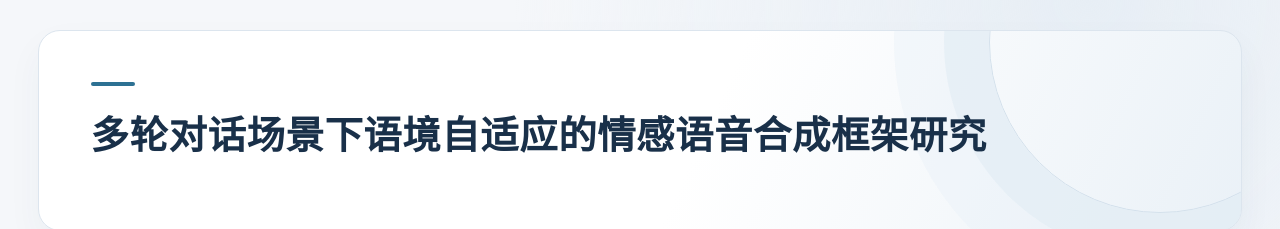
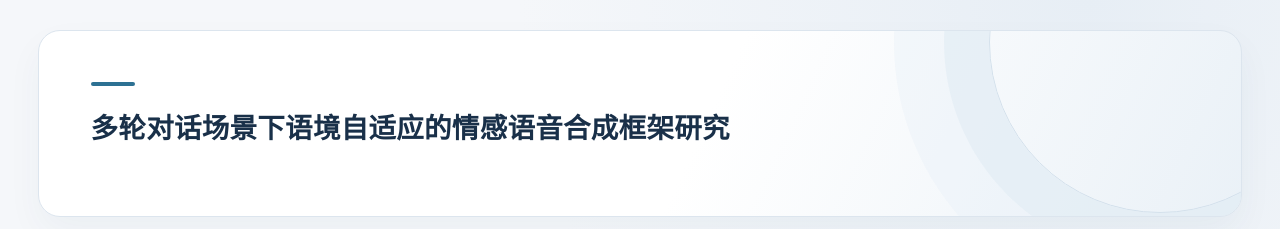
Before and after one commit to xrq682/TTSdemo.github.io, a plain HTML site: page index.html in a window 1280 px wide. Shown: the top 229 px of the page. Drawn offline with Linux system fonts and the light colour scheme.

Commit message:
Update style.css

```diff
--- a/style.css
+++ b/style.css
@@ -6,7 +6,7 @@ body { margin: 0; background: radial-gradient(circle at 85% 0%, #e7eef5 0, trans
 .hero::after { content: ""; position: absolute; width: 340px; height: 340px; right: -90px; top: -160px; border: 1px solid #d4e1ec; border-radius: 50%; box-shadow: 0 0 0 45px #e3edf5aa, 0 0 0 95px #e3edf555; pointer-events: none; }
 .hero-rule { width: 44px; height: 4px; margin-bottom: 24px; border-radius: 4px; background: #2d7193; }
 .eyebrow { margin: 0 0 14px; color: #487591; font-size: .77rem; font-weight: 700; letter-spacing: .12em; text-transform: uppercase; }
-h1 { position: relative; z-index: 1; max-width: 1000px; margin: 0; font-size: clamp(1.7rem, 3vw, 2.75rem); line-height: 1.35; letter-spacing: .015em; }
+h1 { position: relative; z-index: 1; margin: 0; font-size: clamp(1.55rem, 2.15vw, 2.25rem); line-height: 1.35; letter-spacing: .01em; }
 .hero-note { position: relative; z-index: 1; margin: 17px 0 0; color: #617487; font-size: .96rem; }
 .comparison { margin-top: 34px; }
 .section-title { display: flex; align-items: baseline; gap: 14px; margin-bottom: 17px; }
```
